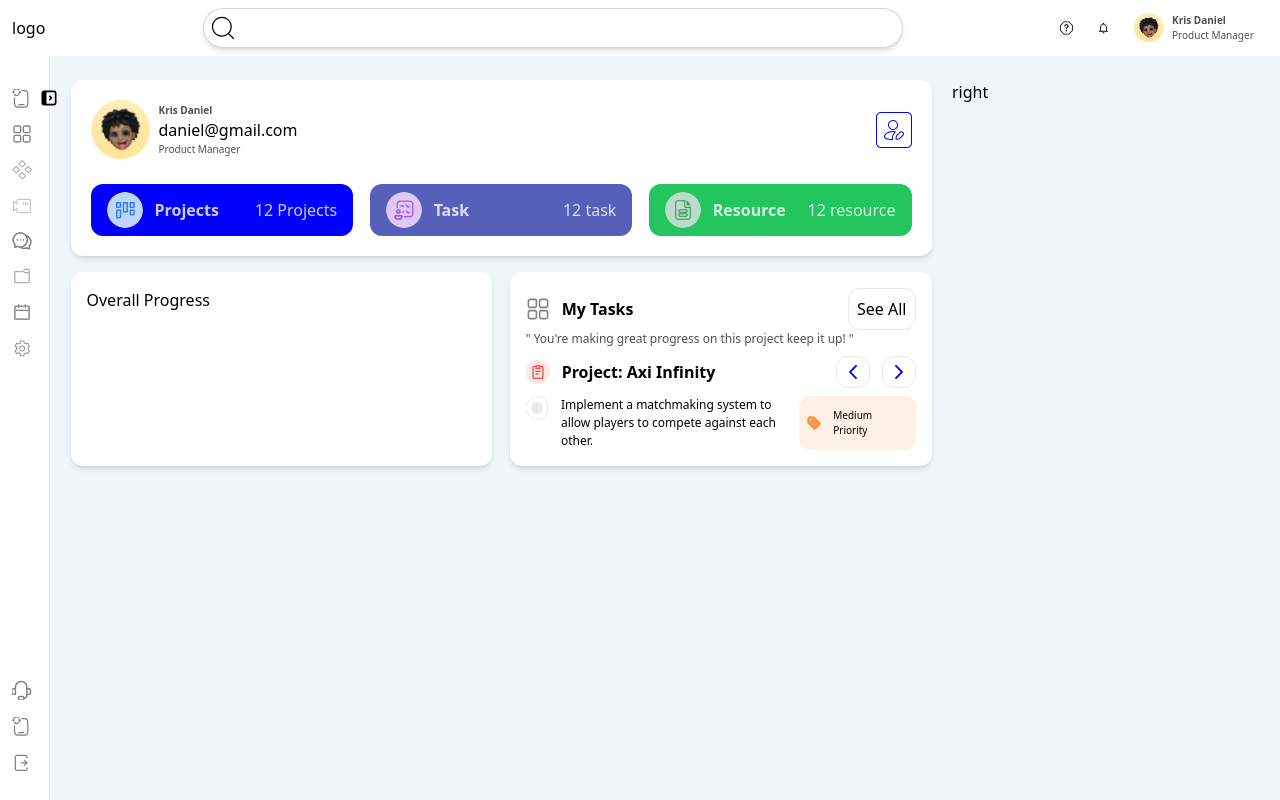
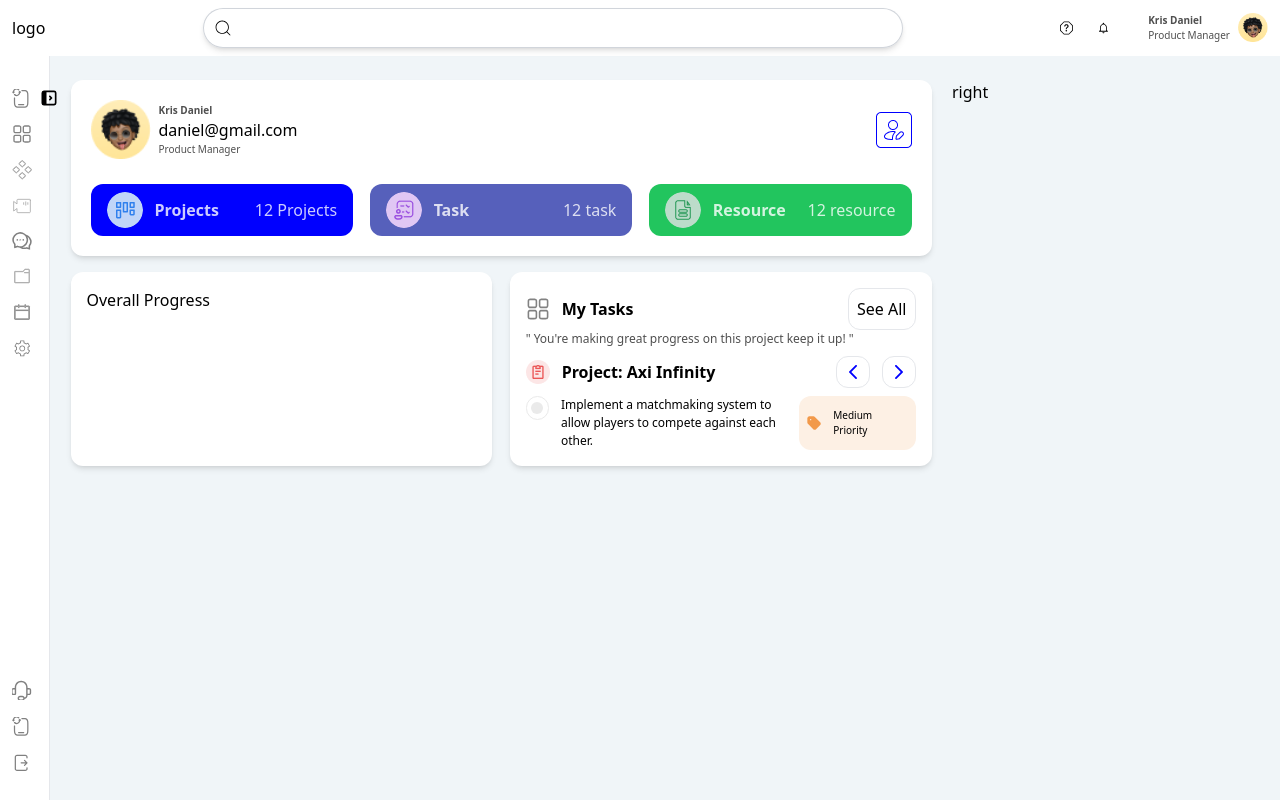
Before and after one commit to TeamLyf/Teamlyf-Frontend, a Next.js app: page /task in a window 1280 px wide. Built offline with nearby package versions, Linux system fonts and the light colour scheme.

Commit message:
adjusted the searchbar icon reverse the row of the profile image in navbar

```diff
--- a/components/shared/Navbar.js
+++ b/components/shared/Navbar.js
@@ -9,7 +9,7 @@ const Navbar = () => {
     <nav className="navbar">
       <div>logo</div>
       <div className="searchbar">
-        <CiSearch className="absolute top-[50%] left-[20px] translate-x-[-50%] translate-y-[-50%] text-[30px] my-auto " />
+        <CiSearch className="absolute top-[50%] left-[20px] translate-x-[-50%] translate-y-[-50%] text-[20px] my-auto " />
         <input
           type="search"
           name="search"
@@ -26,6 +26,7 @@ const Navbar = () => {
           width={30}
           height={30}
           classname="relative w-[30px] h-[30px]"
+          customClass="flex-row-reverse"
         />
       </div>
     </nav>
--- a/components/shared/ProfileActions.js
+++ b/components/shared/ProfileActions.js
@@ -1,7 +1,15 @@
 import Image from "next/image";
-const ProfileActions = ({ children, height, width, classname }) => {
+const ProfileActions = ({
+  children,
+  height,
+  width,
+  classname,
+  customClass,
+}) => {
   return (
-    <div className="flex gap-2 items-center cursor-pointer w-full">
+    <div
+      className={`flex gap-2 items-center cursor-pointer w-full ${customClass}`}
+    >
       <div className={classname}>
         <Image
           src="/assets/profile_img.png"
```
